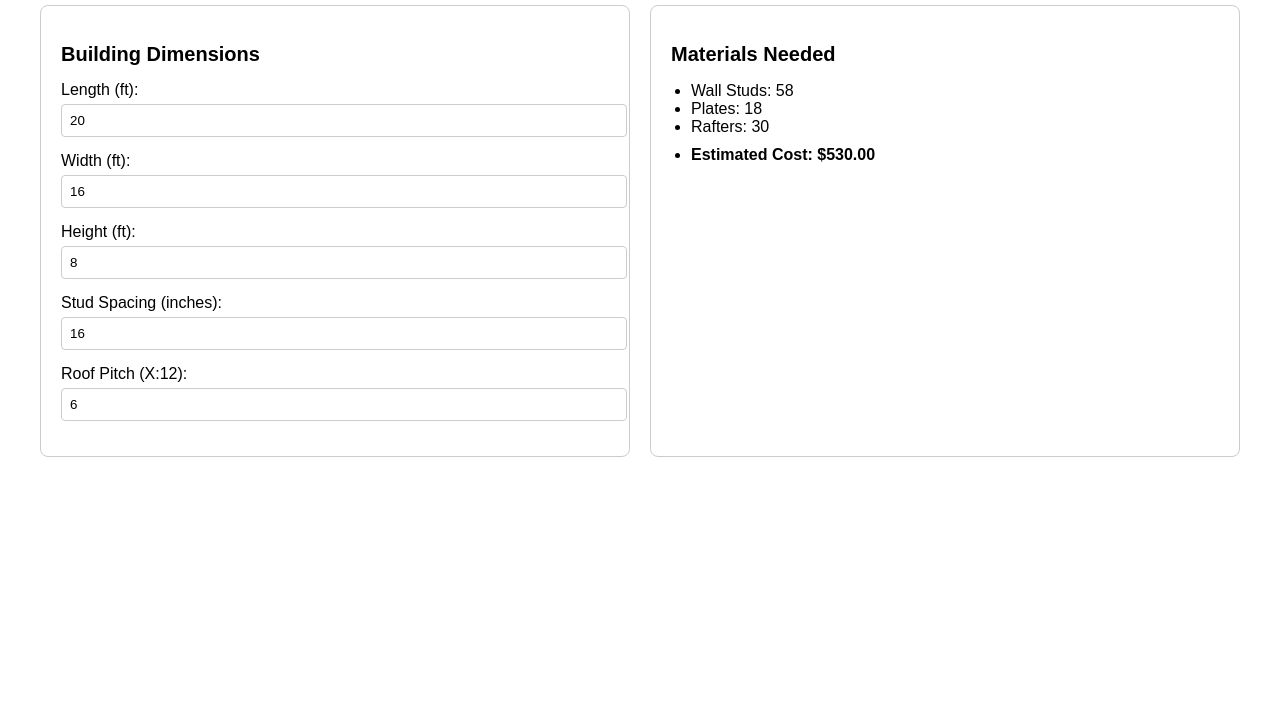
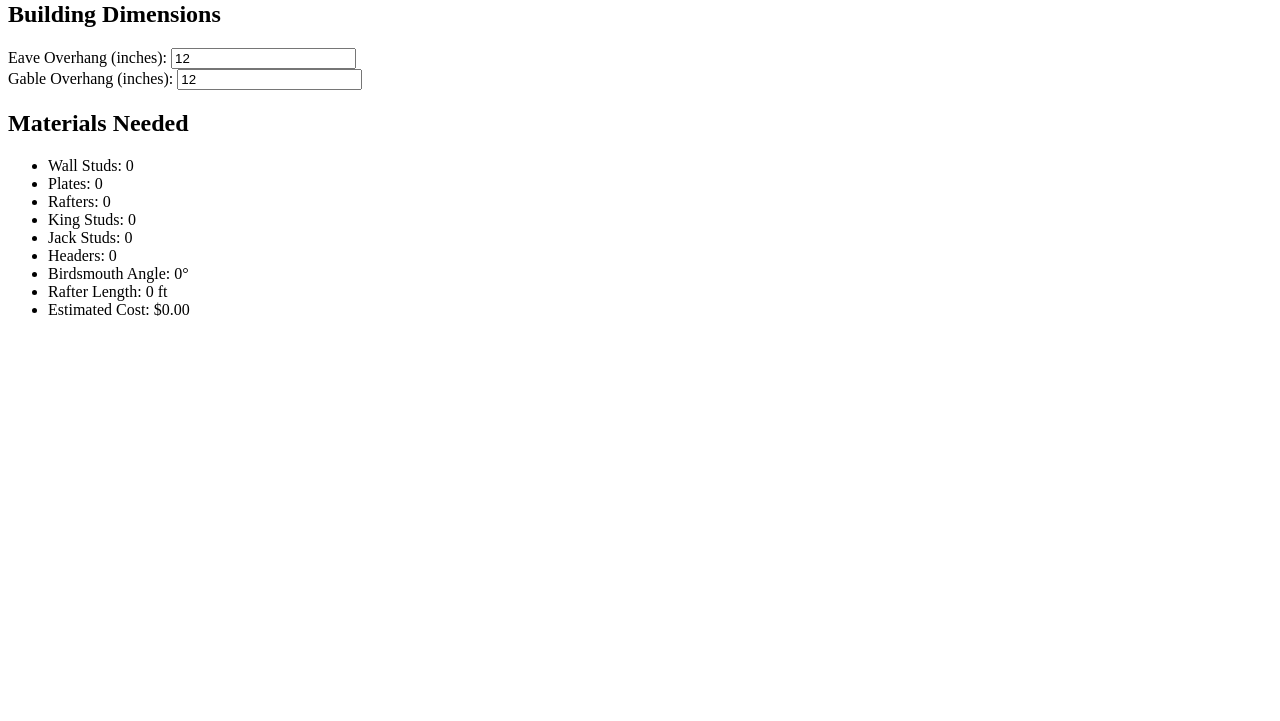
Before and after one commit to invictus-construction/homebuilder, a plain HTML site: page index.html in a window 1280 px wide. Shown: the part 79-800 px from the top of the page. Drawn offline with Linux system fonts and the light colour scheme.

Commit message:
Update index.html

```diff
--- a/index.html
+++ b/index.html
@@ -3,92 +3,26 @@
 <head>
 <meta charset="UTF-8">
 <meta name="viewport" content="width=device-width, initial-scale=1.0">
-    <title>Simple Home Builder Calculator</title>
+<title>Invictus Construction Sarnia - Simple Home Builder</title>
 <style>
-        body {
-            font-family: Arial, sans-serif;
-            margin: 0;
-            padding: 20px;
-            max-width: 1200px;
-            margin: 0 auto;
-        }
-        .container {
-            display: grid;
-            grid-template-columns: 1fr;
-            gap: 20px;
-        }
-        @media (min-width: 768px) {
-            .container {
-                grid-template-columns: 1fr 1fr;
-            }
-        }
-        .card {
-            border: 1px solid #ccc;
-            padding: 20px;
-            border-radius: 8px;
-        }
-        .input-group {
-            margin-bottom: 15px;
-        }
-        label {
-            display: block;
-            margin-bottom: 5px;
-        }
-        input {
-            width: 100%;
-            padding: 8px;
-            border: 1px solid #ccc;
-            border-radius: 4px;
-        }
-        h1 {
-            font-size: 24px;
-            margin-bottom: 20px;
-        }
-        h2 {
-            font-size: 20px;
-            margin-bottom: 15px;
-        }
-        .results {
-            list-style-type: disc;
-            padding-left: 20px;
-        }
-        .total-cost {
-            font-weight: bold;
-            margin-top: 10px;
-        }
+/* Same styles as before */
 </style>
 </head>
 <body>
-    <h1>Simple Home Builder Calculator</h1>
-
+<h1>Invictus Construction Sarnia - Simple Home Builder</h1>
 <div class="container">
     <div class="card">
         <h2>Building Dimensions</h2>
-
+        <!-- Inputs (same as before) -->
         <div class="input-group">
-                <label for="length">Length (ft):</label>
-                <input type="number" id="length" value="20">
+            <label for="eaveOverhang">Eave Overhang (inches):</label>
+            <input type="number" id="eaveOverhang" value="12">
         </div>
-
         <div class="input-group">
-                <label for="width">Width (ft):</label>
-                <input type="number" id="width" value="16">
+            <label for="gableOverhang">Gable Overhang (inches):</label>
+            <input type="number" id="gableOverhang" value="12">
         </div>
-
-            <div class="input-group">
-                <label for="height">Height (ft):</label>
-                <input type="number" id="height" value="8">
-            </div>
-
-            <div class="input-group">
-                <label for="studSpacing">Stud Spacing (inches):</label>
-                <input type="number" id="studSpacing" value="16">
-            </div>
-
-            <div class="input-group">
-                <label for="roofPitch">Roof Pitch (X:12):</label>
-                <input type="number" id="roofPitch" value="6">
-            </div>
+        <!-- Door/Window Openings (same as before) -->
     </div>
 
     <div class="card">
@@ -97,53 +31,87 @@
             <li>Wall Studs: <span id="studCount">0</span></li>
             <li>Plates: <span id="plateCount">0</span></li>
             <li>Rafters: <span id="rafterCount">0</span></li>
+            <li>King Studs: <span id="kingStuds">0</span></li>
+            <li>Jack Studs: <span id="jackStuds">0</span></li>
+            <li>Headers: <span id="headerCount">0</span></li>
+            <li>Birdsmouth Angle: <span id="birdsmouthAngle">0</span>°</li>
+            <li>Rafter Length: <span id="fullRafterLength">0</span> ft</li>
             <li class="total-cost">Estimated Cost: $<span id="totalCost">0.00</span></li>
         </ul>
     </div>
 </div>
 
 <script>
+let openings = [];
+function addOpening() {
+    const type = document.getElementById('openingType').value;
+    const width = parseFloat(document.getElementById('openingWidth').value);
+    const location = parseFloat(document.getElementById('openingLocation').value);
+    if (width && location >= 0) {
+        openings.push({ type, width, location });
+        renderOpenings();
+        calculateMaterials();
+    }
+}
+function renderOpenings() {
+    const list = document.getElementById('openingsList');
+    list.innerHTML = '';
+    openings.forEach((opening, index) => {
+        const li = document.createElement('li');
+        li.textContent = `${opening.type} - ${opening.width}" wide at ${opening.location} ft`;
+        list.appendChild(li);
+    });
+}
 function calculateMaterials() {
-            // Get input values
     const length = parseFloat(document.getElementById('length').value) || 0;
     const width = parseFloat(document.getElementById('width').value) || 0;
-            const height = parseFloat(document.getElementById('height').value) || 0;
     const studSpacing = parseFloat(document.getElementById('studSpacing').value) || 16;
     const roofPitch = parseFloat(document.getElementById('roofPitch').value) || 6;
+    const lumberSize = document.getElementById('lumberSize').value;
+    const eaveOverhang = parseFloat(document.getElementById('eaveOverhang').value) || 12;
+    const gableOverhang = parseFloat(document.getElementById('gableOverhang').value) || 12;
 
-            // Calculate wall studs
     const wallLength = 2 * (length + width);
-            const studsPerWall = Math.ceil((12 * wallLength) / studSpacing);
+    let studsPerWall = Math.ceil((12 * wallLength) / studSpacing);
     const cornerStuds = 4;
-            const totalStuds = studsPerWall + cornerStuds;
+    const kingStuds = openings.length * 2;
+    const jackStuds = openings.length * 2;
+    const headerCount = openings.length;
+    const totalStuds = studsPerWall + cornerStuds + kingStuds + jackStuds;
+    const platesNeeded = Math.ceil(2 * wallLength / 8);
 
-            // Calculate plates (top and bottom)
-            const platesNeeded = Math.ceil(2 * wallLength / 8); // Assuming 8ft lengths
-
-            // Calculate rafters
     const run = width / 2;
     const rise = (roofPitch / 12) * run;
     const rafterLength = Math.sqrt(rise * rise + run * run);
+    const overhangFeet = Math.max(eaveOverhang, gableOverhang) / 12;
+    const fullRafterLength = (Math.sqrt((rise * rise) + (run + overhangFeet) * (run + overhangFeet))).toFixed(2);
     const raftersNeeded = Math.ceil((12 * length) / studSpacing) * 2;
+    const birdsmouthAngle = Math.atan(rise / run) * (180 / Math.PI);
 
-            // Calculate approximate cost (using $5 per stud as example price)
-            const studPrice = 5;
-            const totalCost = (totalStuds + platesNeeded + raftersNeeded) * studPrice;
+    let studPrice = 5;
+    switch(lumberSize) {
+        case '2x6': studPrice = 7; break;
+        case '2x10': studPrice = 12; break;
+        case 'LVL9.25': studPrice = 20; break;
+        case 'LVL11.875': studPrice = 24; break;
+    }
 
-            // Update display
+    const totalCost = (totalStuds + platesNeeded + raftersNeeded + headerCount) * studPrice;
+
     document.getElementById('studCount').textContent = totalStuds;
     document.getElementById('plateCount').textContent = platesNeeded;
     document.getElementById('rafterCount').textContent = raftersNeeded;
+    document.getElementById('kingStuds').textContent = kingStuds;
+    document.getElementById('jackStuds').textContent = jackStuds;
+    document.getElementById('headerCount').textContent = headerCount;
+    document.getElementById('birdsmouthAngle').textContent = birdsmouthAngle.toFixed(2);
+    document.getElementById('fullRafterLength').textContent = fullRafterLength;
     document.getElementById('totalCost').textContent = totalCost.toFixed(2);
 }
-
-        // Add event listeners to all inputs
-        const inputs = document.querySelectorAll('input');
+const inputs = document.querySelectorAll('input, select');
 inputs.forEach(input => {
     input.addEventListener('input', calculateMaterials);
 });
-
-        // Initial calculation
 calculateMaterials();
 </script>
 </body>
```
Lines whose indentation alone changed are shown as unchanged.
